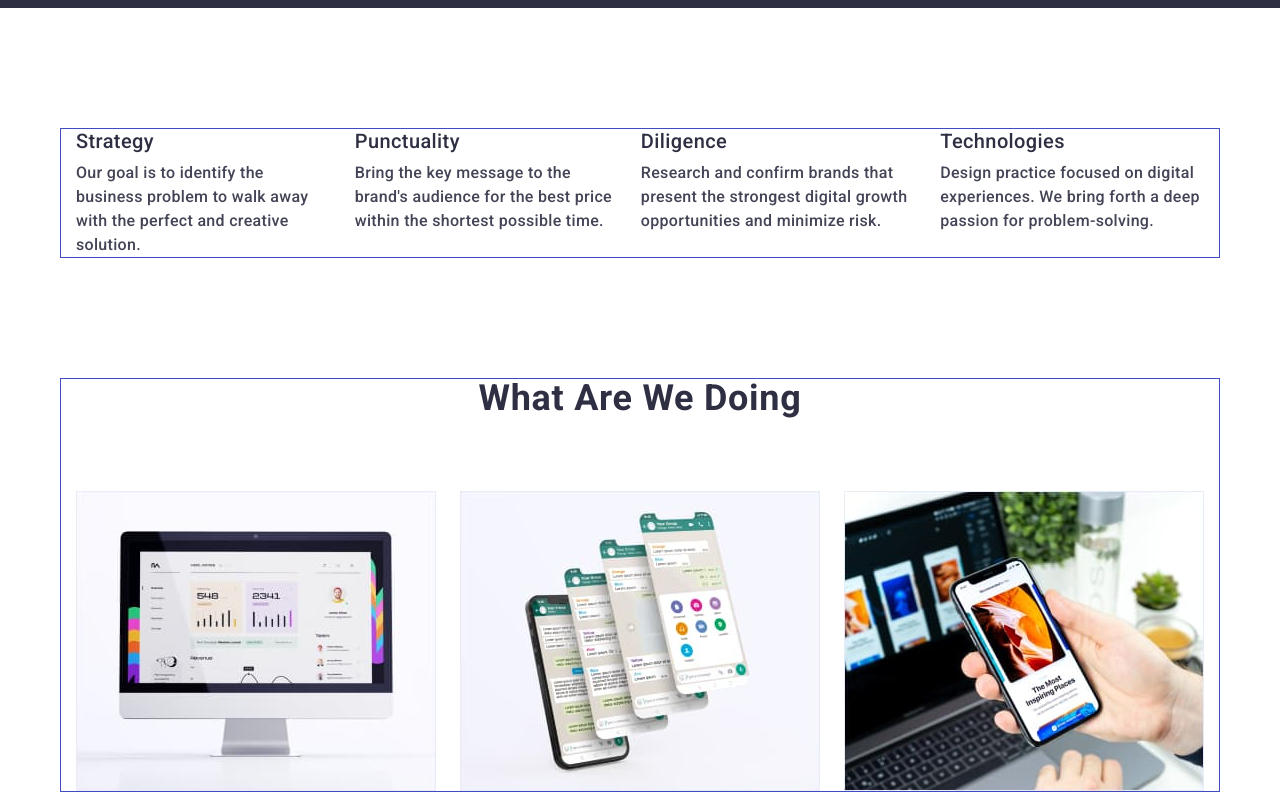
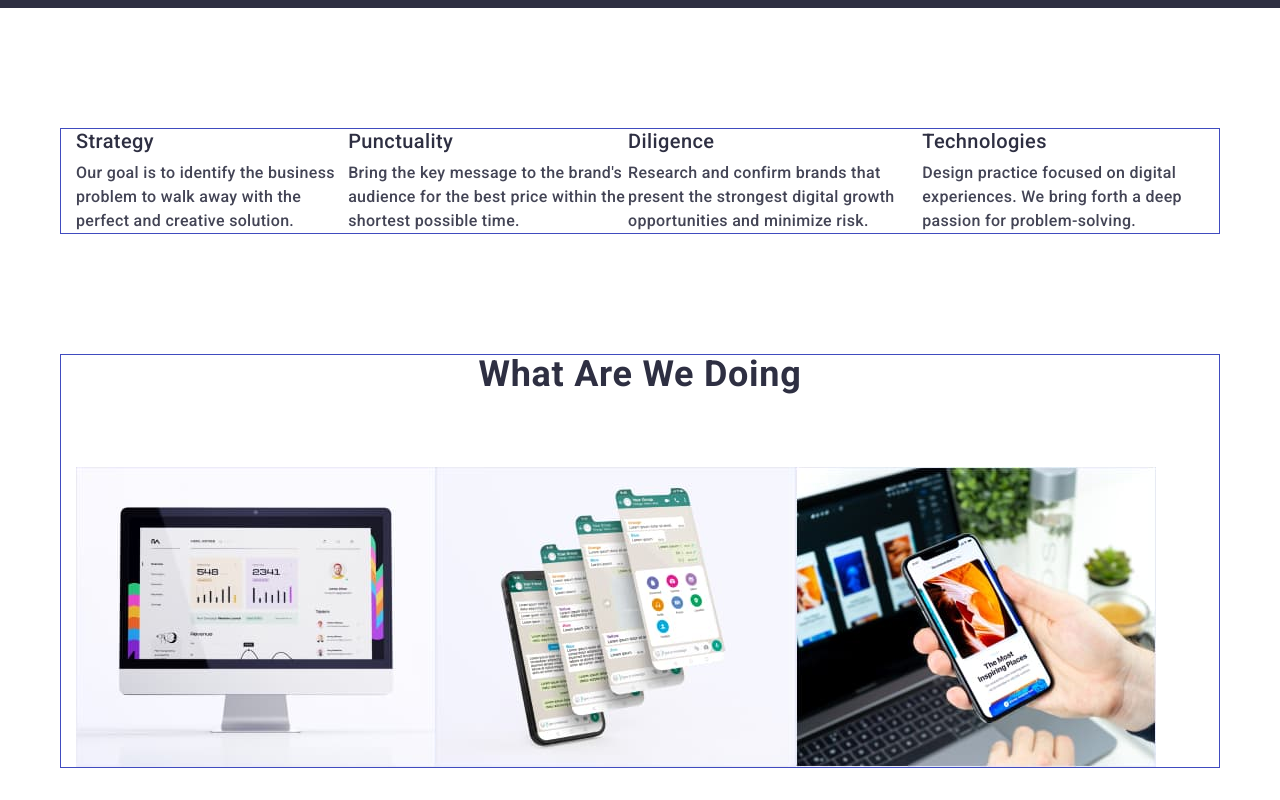
Before and after one commit to Artemskyba/goit-markup-hw-03, a plain HTML site: page index.html in a window 1280 px wide. Shown: the part 780-1580 px from the top of the page. Drawn offline with nearby package versions, Linux system fonts and the light colour scheme.

Commit message:
fixed-features-products

```diff
--- a/css/styles.css
+++ b/css/styles.css
@@ -208,7 +208,7 @@ font-style: normal;
 }
 
 .features-item {
-margin-right: 24px;
+flex-basis: calc((100%-72)/4);
 }
 
 .features-item:last-child {
@@ -251,8 +251,8 @@ margin-right: 24px;
 padding-bottom: 120px;
 }
 
-.our-products-list {
-    justify-content: space-between;
+.our-products-item {
+    flex-basis: calc((100%-48)/3);
 }
 
 /**-------------OUR TEAM-------------**/
@@ -269,6 +269,7 @@ padding-bottom: 120px;
 
 .teammate {
     background-color: #FFFFFF;
+    border-radius: 0px 0px 4px 4px;
 }
 
 .teammate-photo {
```
